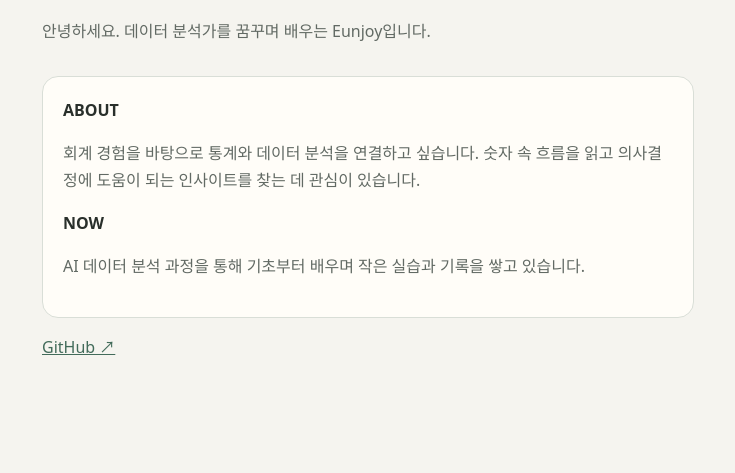
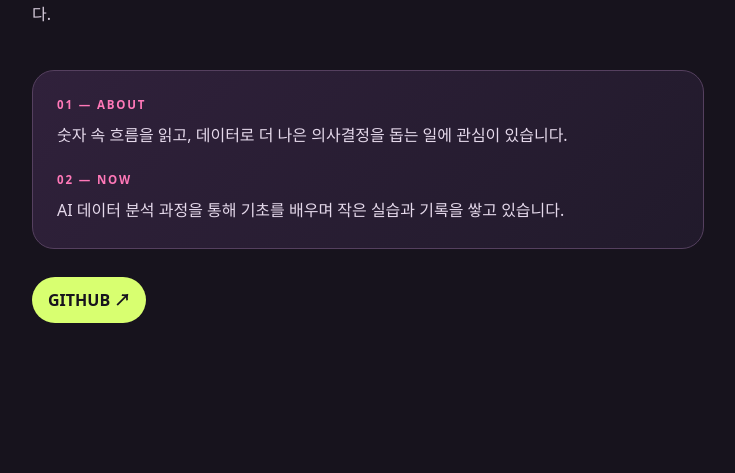
Before and after one commit to eunjoyhere/261113_empty, a plain HTML site: page index.html in a window 1280 px wide. Shown: the part 357-830 px from the top of the page, without its empty margins (272-1007 px from the left). After the commit the page ends 800 px from the top, so only its background shows below. Drawn offline with Linux system fonts and the light colour scheme.

Commit message:
Redesign profile with bold purple and pink palette

```diff
--- a/index.html
+++ b/index.html
@@ -1,3 +1,3 @@
-<!doctype html><html lang="ko"><meta charset="utf-8"><meta name="viewport" content="width=device-width,initial-scale=1"><title>Eunjoy | Data Learner</title><style>
-*{box-sizing:border-box}body{margin:0;background:#f5f4ef;color:#292f2b;font:16px/1.7 system-ui}main{max-width:700px;margin:auto;padding:12vh 24px}.tag{color:#557568;font-size:.8rem;letter-spacing:.1em}h1{font-size:clamp(2.4rem,9vw,4.5rem);line-height:1.12}p{color:#626a64}.card{margin-top:30px;padding:20px;border:1px solid #d9ded7;border-radius:16px;background:#fffdf8}a{color:#426b5a}@media(max-width:480px){main{padding:9vh 20px}}
-</style><main><div class="tag">CURIOUS MIND · DATA LEARNER</div><h1>숫자에서 의미를<br>발견합니다.</h1><p>안녕하세요. 데이터 분석가를 꿈꾸며 배우는 Eunjoy입니다.</p><section class="card"><b>ABOUT</b><p>회계 경험을 바탕으로 통계와 데이터 분석을 연결하고 싶습니다. 숫자 속 흐름을 읽고 의사결정에 도움이 되는 인사이트를 찾는 데 관심이 있습니다.</p><b>NOW</b><p>AI 데이터 분석 과정을 통해 기초부터 배우며 작은 실습과 기록을 쌓고 있습니다.</p></section><p><a href="https://github.com/eunjoyhere">GitHub ↗</a></p></main></html>
+<!doctype html><html lang="ko"><meta charset="utf-8"><meta name="viewport" content="width=device-width,initial-scale=1"><title>Eunjoy — Data in Color</title><style>
+*{box-sizing:border-box}body{margin:0;background:#17131d;color:#f7efff;font:16px/1.65 system-ui}main{max-width:720px;margin:auto;padding:10vh 24px}.eyebrow{color:#d8b8ff;font-size:.75rem;letter-spacing:.18em}h1{font-size:clamp(2.8rem,10vw,5.4rem);line-height:1.02;letter-spacing:-.07em;margin:28px 0}h1 em{color:#ff4fa3;font-style:normal}.intro{color:#d8cddd;max-width:480px}.panel{margin-top:42px;padding:24px;border:1px solid #55405f;border-radius:22px;background:linear-gradient(135deg,#30213b,#211a2b)}.label{color:#ff78b8;font-size:.72rem;letter-spacing:.16em;font-weight:700}.panel p{margin:8px 0 22px;color:#e5d9eb}.panel p:last-child{margin-bottom:0}.link{display:inline-block;margin-top:28px;color:#17131d;background:#d8ff70;padding:10px 16px;border-radius:999px;text-decoration:none;font-weight:700}@media(max-width:480px){main{padding:8vh 22px}.panel{padding:20px}}
+</style><main><div class="eyebrow">EUNJOY / DATA LEARNER ✳</div><h1>숫자에<br><em>새로운 시선</em>을.</h1><p class="intro">안녕하세요. 회계의 경험에 통계와 데이터 분석을 더해가는 Eunjoy입니다.</p><section class="panel"><div class="label">01 — ABOUT</div><p>숫자 속 흐름을 읽고, 데이터로 더 나은 의사결정을 돕는 일에 관심이 있습니다.</p><div class="label">02 — NOW</div><p>AI 데이터 분석 과정을 통해 기초를 배우며 작은 실습과 기록을 쌓고 있습니다.</p></section><a class="link" href="https://github.com/eunjoyhere">GITHUB ↗</a></main></html>
```
